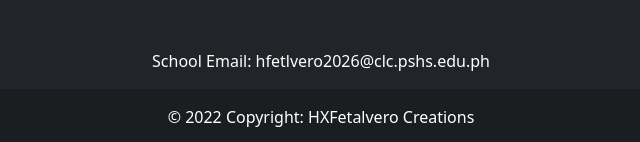
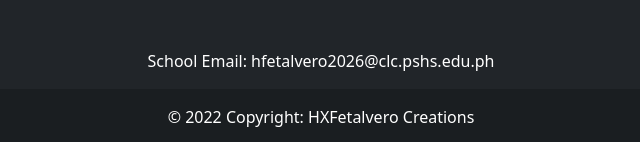
Before and after one commit to hfetalvero2026/HenTawanan, a plain HTML site: page index.html in a window 1280 px wide. Shown: the part 904-1046 px from the top of the page, 319-959 px from the left. Drawn offline with nearby package versions, Linux system fonts and the light colour scheme.

Commit message:
Update index.html

```diff
--- a/index.html
+++ b/index.html
@@ -113,7 +113,7 @@
         ></a>
           </div>
     </div>
-      <p>School Email: hfetlvero2026@clc.pshs.edu.ph</p>
+      <p>School Email: hfetalvero2026@clc.pshs.edu.ph</p>
 
 
         <div class="text-center p-3" style="background-color: rgba(0, 0, 0, 0.2);">
```
